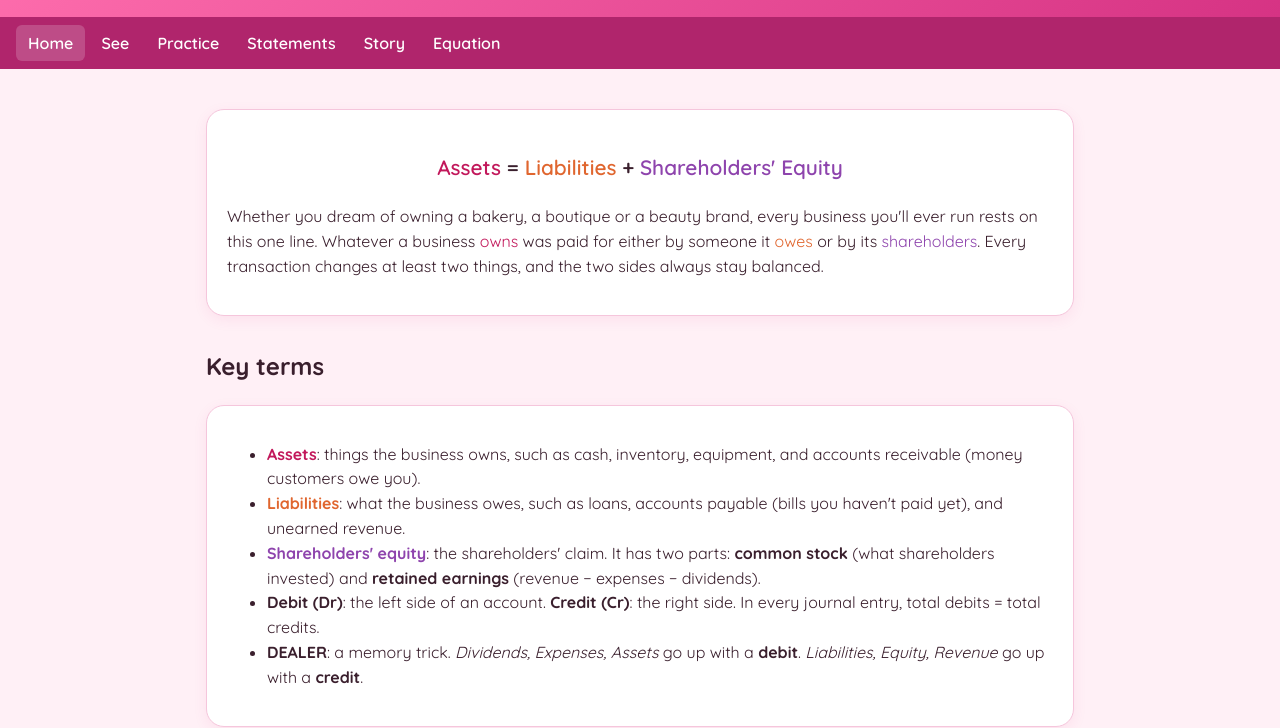
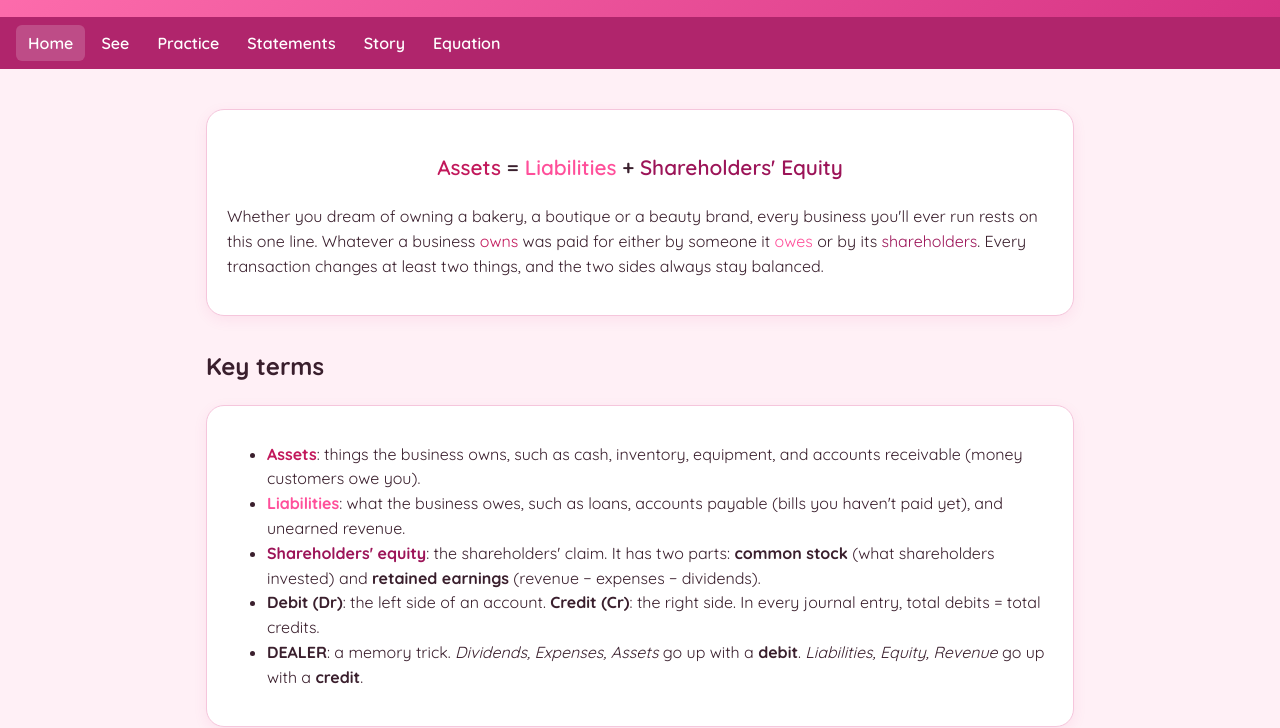
Before and after one commit to jmurgel/bmis-html-4, a plain HTML site: page index.html in a window 1280 px wide. Shown: the part 87-815 px from the top of the page. Drawn offline with Linux system fonts and the light colour scheme.

Commit message:
Swap purple and orange for pink, keep green/red answer colors
Liabilities is now bubblegum pink and shareholders' equity is berry pink.

Co-Authored-By: Claude Opus 5.5 <noreply@anthropic.com>
Claude-Session: https://claude.ai/code/session_013ZebE8bas14KjDdrSPH789

```diff
--- a/style.css
+++ b/style.css
@@ -6,8 +6,8 @@
   --muted: #85566c;
   --accent: #d63384;
   --asset: #c2185b;
-  --liab: #e0662f;
-  --equity: #8e44ad;
+  --liab: #ff4f9a;
+  --equity: #9c1458;
   --line: #f5c6dc;
   --good: #1f8a4c;
   --bad: #c0392b;
```
